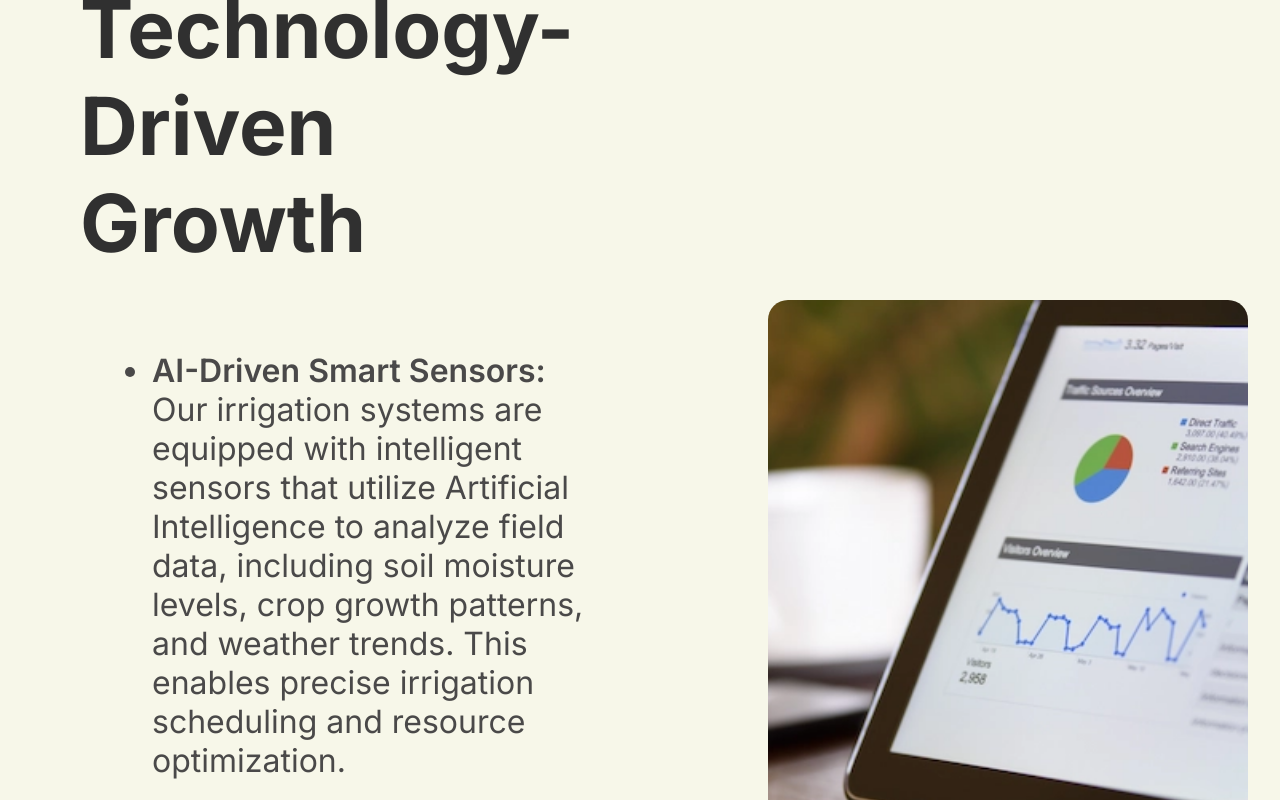
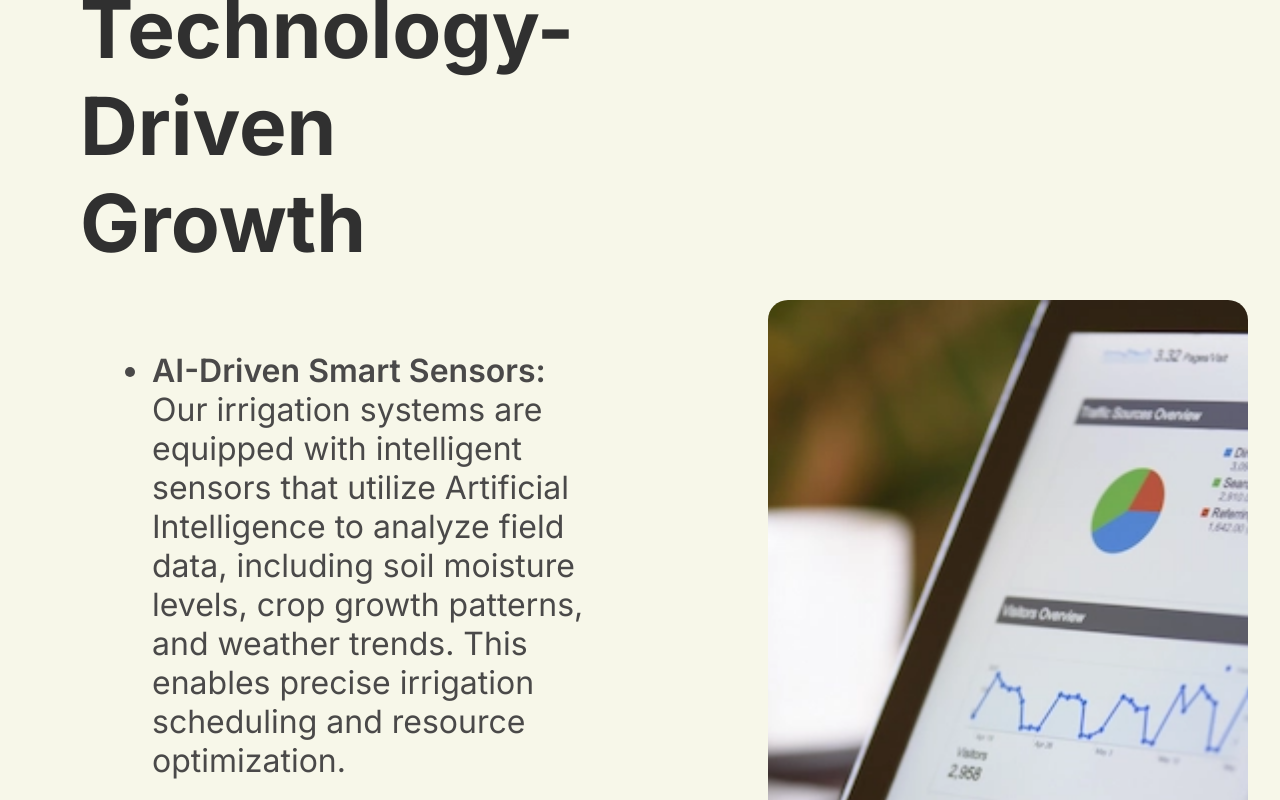
Before and after one commit to Leeobenga/kijani-tech, a React (Vite) app: page /solutions in a window 1280 px wide. Shown: the part 2893-3693 px from the top of the page. Built offline with nearby package versions, Linux system fonts and the light colour scheme.

Commit message:
Update solutions.css

```diff
--- a/src/solutions.css
+++ b/src/solutions.css
@@ -50,7 +50,7 @@
     margin: 2rem
 }
 
-.irrigation-img, .payment-img, .tech-img {
+.irrigation-img, .payment-img {
     width: 30rem;
     height: 40rem;
     object-fit: cover;
@@ -58,7 +58,11 @@
 }
 
 .tech-img {
-  margin-top: 20rem
+  margin-top: 20rem;
+  height: 50rem;
+  width: 30rem;
+  border-radius: 20px;
+  object-fit: cover;
 }
 
 .techInsight {
```
